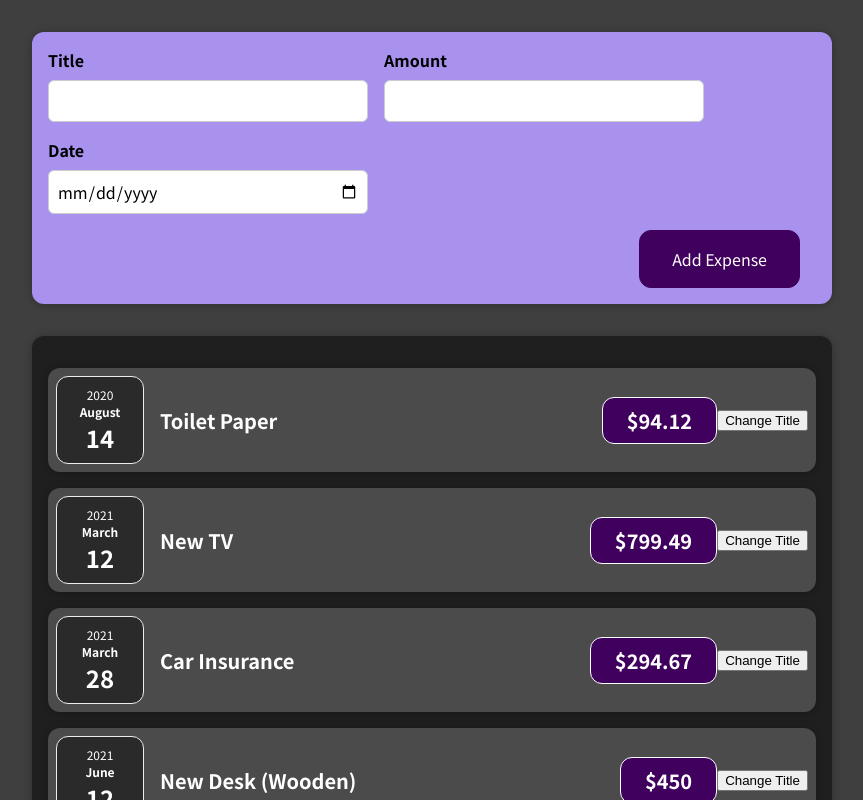
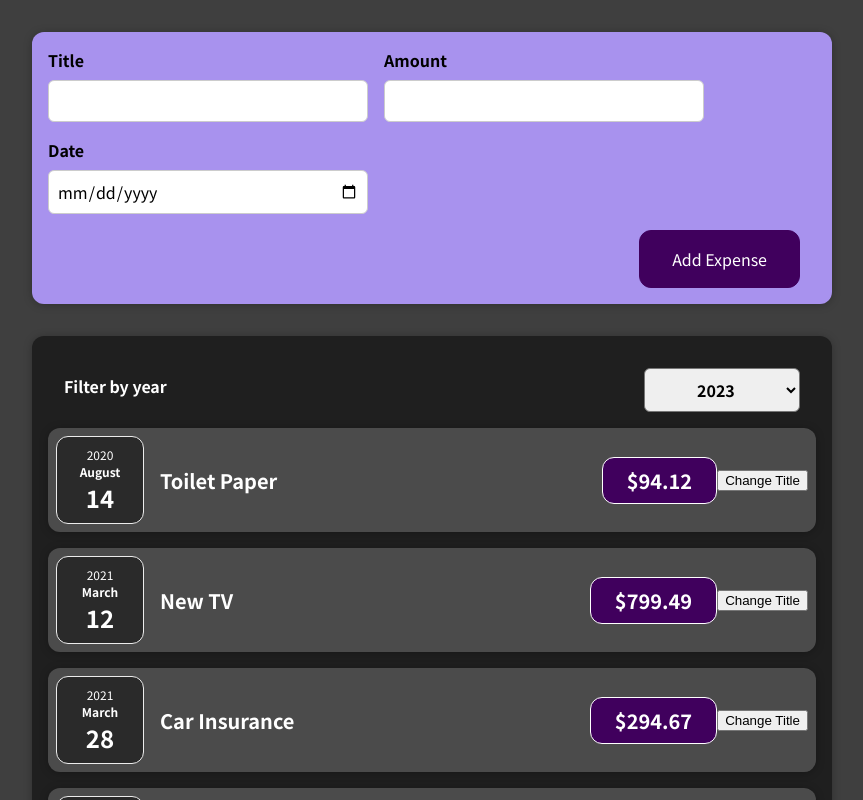
Before and after one commit to key1018/react-Study, a React (Create React App) app: page / in a window 1280 px wide. Shown: the top 800 px of the page, without its empty margins (208-1071 px from the left). Built offline with nearby package versions, Linux system fonts and the light colour scheme.

Commit message:
연습문제 : 자식에서 부모로 컴포넌트 전달하기

```diff
--- a/src/components/Expenses/Expenses.js
+++ b/src/components/Expenses/Expenses.js
@@ -1,10 +1,24 @@
+import React, { useState } from 'react';
+
 import ExpenseItem from './Expenseltem';
 import Card from '../UI/Card';
 import './Expenses.css';
+import ExpensesFilter from './ExpensesFilter';
 
 const Expenses = (props) => {
+  const [filteredYear, setFilterYear] = useState('2023');
+
+  const changeFilterYearHandler = (changeYear) => {
+    setFilterYear(changeYear);
+  };
+
   return (
+    <div>
       <Card className="expenses">
+        <ExpensesFilter
+          selected={filteredYear}
+          onChangeFilterYear={changeFilterYearHandler}
+        />
         <ExpenseItem
           title={props.items[0].title}
           amount={props.items[0].amount}
@@ -26,6 +40,7 @@
           date={props.items[3].date}
         ></ExpenseItem>
       </Card>
+    </div>
   );
 };
 
--- /dev/null
+++ b/src/components/Expenses/ExpensesFilter.css
@@ -0,0 +1,24 @@
+.expenses-filter {
+  color: white;
+  padding: 0 1rem;
+}
+
+.expenses-filter__control {
+  display: flex;
+  width: 100%;
+  align-items: center;
+  justify-content: space-between;
+  margin: 1rem 0;
+}
+
+.expenses-filter label {
+  font-weight: bold;
+  margin-bottom: 0.5rem;
+}
+
+.expenses-filter select {
+  font: inherit;
+  padding: 0.5rem 3rem;
+  font-weight: bold;
+  border-radius: 6px;
+}
--- /dev/null
+++ b/src/components/Expenses/ExpensesFilter.js
@@ -0,0 +1,26 @@
+import React from 'react';
+
+import './ExpensesFilter.css';
+
+const ExpensesFilter = (props) => {
+  const changeFilterYear = (event) => {
+    props.onChangeFilterYear(event.target.value);
+  };
+
+  return (
+    <div className="expenses-filter">
+      <div className="expenses-filter__control">
+        <label>Filter by year</label>
+        <select value={props.selected} onChange={changeFilterYear}>
+          <option value="2023">2023</option>
+          <option value="2022">2022</option>
+          <option value="2021">2021</option>
+          <option value="2020">2020</option>
+          <option value="2019">2019</option>
+        </select>
+      </div>
+    </div>
+  );
+};
+
+export default ExpensesFilter;
```
Lines whose indentation alone changed are shown as unchanged.
